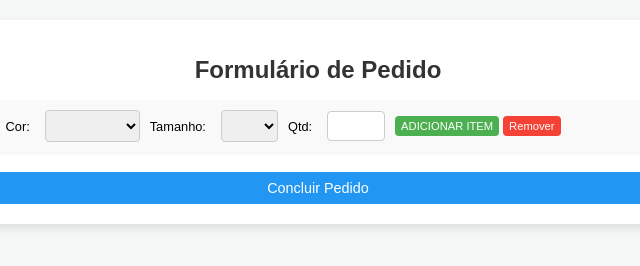
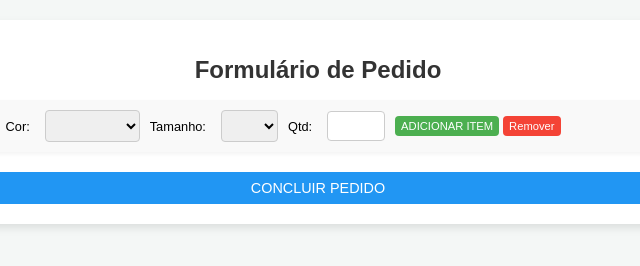
Before and after one commit to winnydrop/pedidos, a plain HTML site: page xt.html in a window 1280 px wide. Shown: the full height of the page, 322-962 px from the left. Drawn offline with Linux system fonts and the light colour scheme.

Commit message:
Update xt.html

```diff
--- a/xt.html
+++ b/xt.html
@@ -168,7 +168,7 @@
             <!-- As linhas de pedidos serão adicionadas aqui -->
         </div>
 
-        <button type="button" class="btn-concluir" onclick="concluirPedido()">Concluir Pedido</button>
+        <button type="button" class="btn-concluir" onclick="concluirPedido()">CONCLUIR PEDIDO</button>
     </form>
 </div>
 
```
